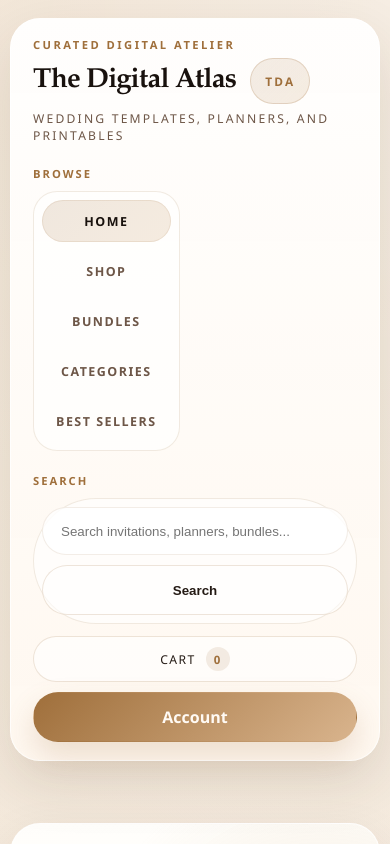
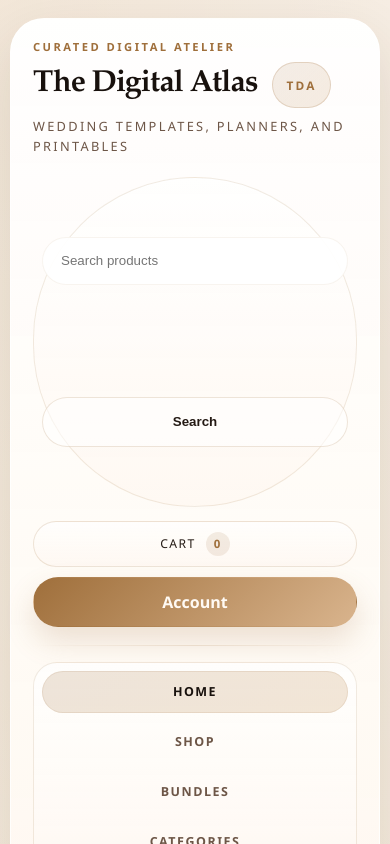
Before and after one commit to testwithmsk-sat/atlas, a Next.js app in the folder atlas-next/: page / in a window 390 px wide. Shown: the top 844 px of the page. Built offline with nearby package versions, Linux system fonts and the light colour scheme.

Commit message:
Refine header layout structure

```diff
--- a/atlas-next/app/globals.css
+++ b/atlas-next/app/globals.css
@@ -58,26 +58,41 @@ img {
   top: 18px;
   z-index: 10;
   margin: 18px 0 32px;
-  padding: 18px 22px;
+  padding: 20px 22px 18px;
   border: 1px solid rgba(255, 255, 255, 0.76);
   border-radius: 34px;
   background:
-    linear-gradient(180deg, rgba(255, 255, 255, 0.86), rgba(255, 248, 240, 0.84)),
+    linear-gradient(180deg, rgba(255, 255, 255, 0.92), rgba(255, 248, 240, 0.86)),
     rgba(255, 251, 245, 0.94);
   backdrop-filter: blur(18px);
   box-shadow: 0 22px 56px rgba(61, 39, 20, 0.12);
 }
 
-.site-header-main {
+.site-header-top,
+.site-header-bottom {
   display: grid;
-  grid-template-columns: minmax(0, 1.15fr) minmax(0, 1fr) minmax(0, 1.2fr);
   align-items: center;
-  gap: 22px;
+}
+
+.site-header-top {
+  grid-template-columns: minmax(0, 1fr) auto;
+  gap: 28px;
+}
+
+.site-header-bottom {
+  padding-top: 16px;
+}
+
+.site-header-divider {
+  height: 1px;
+  margin-top: 18px;
+  background: linear-gradient(90deg, transparent, rgba(159, 111, 59, 0.16), transparent);
 }
 
 .brand-mark {
   display: grid;
-  gap: 6px;
+  gap: 8px;
+  max-width: 28rem;
 }
 
 .brand-kicker {
@@ -97,10 +112,11 @@ img {
 
 .brand-title {
   font-family: var(--font-heading), Georgia, serif;
-  font-size: 1.72rem;
+  font-size: clamp(1.9rem, 3vw, 2.6rem);
   font-weight: 600;
   letter-spacing: -0.03em;
   color: var(--text-strong);
+  line-height: 0.96;
 }
 
 .brand-monogram {
@@ -121,31 +137,18 @@ img {
 
 .brand-subtitle {
   color: var(--muted);
-  font-size: 0.76rem;
+  font-size: 0.8rem;
   text-transform: uppercase;
   letter-spacing: 0.18em;
+  line-height: 1.6;
 }
 
-.header-nav-group,
+.header-utility-row,
 .header-tools {
-  display: grid;
-  gap: 10px;
-}
-
-.header-nav-group {
-  justify-items: center;
-}
-
-.header-group-label {
-  color: var(--accent);
-  font-size: 0.7rem;
-  font-weight: 800;
-  text-transform: uppercase;
-  letter-spacing: 0.18em;
+  display: flex;
 }
 
 .primary-nav,
-.header-actions,
 .header-cta-group,
 .hero-actions,
 .section-heading,
@@ -162,12 +165,14 @@ img {
   padding: 8px;
   border: 1px solid rgba(159, 111, 59, 0.14);
   border-radius: 999px;
-  background: rgba(255, 255, 255, 0.62);
+  background: linear-gradient(180deg, rgba(255, 255, 255, 0.78), rgba(255, 248, 241, 0.72));
   color: var(--muted);
   font-size: 0.78rem;
   font-weight: 600;
   text-transform: uppercase;
   letter-spacing: 0.12em;
+  width: fit-content;
+  margin: 0 auto;
 }
 
 .primary-nav a {
@@ -175,13 +180,14 @@ img {
   align-items: center;
   justify-content: center;
   min-height: 42px;
-  padding: 10px 14px;
+  padding: 10px 16px;
   border-radius: 999px;
   transition: color 160ms ease, transform 160ms ease, background 160ms ease, box-shadow 160ms ease;
+  white-space: nowrap;
 }
 
 .primary-nav a.is-active {
-  background: linear-gradient(135deg, rgba(159, 111, 59, 0.16), rgba(215, 180, 138, 0.26));
+  background: linear-gradient(135deg, rgba(159, 111, 59, 0.18), rgba(215, 180, 138, 0.32));
   color: var(--text-strong);
   box-shadow: inset 0 0 0 1px rgba(159, 111, 59, 0.12);
 }
@@ -246,37 +252,38 @@ img {
   transform: translateX(-50%) translateY(0);
 }
 
-.header-actions {
-  display: grid;
-  gap: 12px;
-  justify-items: end;
+.header-utility-row {
+  align-items: center;
+  justify-content: flex-end;
+  gap: 14px;
+  flex-wrap: wrap;
 }
 
 .header-tools {
-  width: 100%;
-  max-width: 390px;
+  flex: 1 1 330px;
+  max-width: 430px;
 }
 
 .header-cta-group {
   gap: 10px;
-  justify-content: flex-end;
-  flex-wrap: wrap;
+  align-items: center;
+  flex-wrap: nowrap;
 }
 
 .site-search-form,
 .catalog-search-form {
   display: flex;
-  align-items: end;
+  align-items: center;
   gap: 10px;
-  flex-wrap: wrap;
+  flex-wrap: nowrap;
 }
 
 .site-search-form {
-  justify-content: flex-end;
   padding: 8px;
   border: 1px solid rgba(159, 111, 59, 0.14);
   border-radius: 999px;
-  background: rgba(255, 255, 255, 0.68);
+  background: linear-gradient(180deg, rgba(255, 255, 255, 0.78), rgba(255, 248, 241, 0.74));
+  box-shadow: inset 0 1px 0 rgba(255, 255, 255, 0.55);
 }
 
 .site-search-field,
@@ -286,8 +293,8 @@ img {
 }
 
 .site-search-field {
-  min-width: min(100%, 260px);
-  flex: 1 1 260px;
+  min-width: 0;
+  flex: 1 1 auto;
 }
 
 .catalog-search-field {
@@ -320,14 +327,14 @@ img {
   min-height: 48px;
   width: 100%;
   padding: 12px 18px;
-  border: 1px solid rgba(159, 111, 59, 0.12);
+  border: 1px solid rgba(159, 111, 59, 0.08);
   border-radius: 999px;
-  background: rgba(255, 255, 255, 0.82);
+  background: rgba(255, 255, 255, 0.92);
   color: var(--text);
 }
 
 .site-search-input {
-  min-width: min(100%, 240px);
+  min-width: 240px;
 }
 
 .site-search-input:focus,
@@ -339,6 +346,7 @@ img {
 
 .site-search-button {
   min-height: 48px;
+  min-width: 112px;
 }
 
 .nav-pill,
@@ -353,7 +361,7 @@ img {
   min-height: 44px;
   padding: 10px 16px;
   border: 1px solid var(--line);
-  background: rgba(255, 255, 255, 0.6);
+  background: linear-gradient(180deg, rgba(255, 255, 255, 0.74), rgba(255, 248, 241, 0.68));
   font-size: 0.76rem;
   text-transform: uppercase;
   letter-spacing: 0.12em;
@@ -1085,7 +1093,6 @@ img {
 }
 
 @media (max-width: 1080px) {
-  .site-header,
   .hero-section,
   .product-grid,
   .catalog-directory,
@@ -1102,32 +1109,25 @@ img {
     grid-template-columns: 1fr;
   }
 
-  .site-header-main,
   .site-header {
-    border-radius: 30px;
+    padding-bottom: 20px;
   }
 
-  .site-header-main {
+  .site-header-top {
     grid-template-columns: 1fr;
+    gap: 20px;
   }
 
-  .header-nav-group,
-  .header-actions,
   .header-tools {
-    width: 100%;
     max-width: none;
   }
 
-  .header-nav-group {
-    justify-items: start;
-  }
-
-  .header-actions {
-    justify-items: stretch;
+  .header-utility-row {
+    justify-content: stretch;
   }
 
   .primary-nav {
-    justify-content: flex-start;
+    width: 100%;
     flex-wrap: wrap;
   }
 
@@ -1152,24 +1152,19 @@ img {
     display: grid;
   }
 
-  .header-actions,
-  .hero-actions,
-  .section-heading,
-  .site-footer {
-    align-items: start;
-  }
-
-  .header-actions,
+  .header-utility-row,
   .header-cta-group,
   .hero-actions,
   .section-heading {
     flex-direction: column;
+    align-items: stretch;
   }
 
   .primary-nav {
     flex-direction: column;
-    align-items: flex-start;
+    align-items: stretch;
     border-radius: 24px;
+    margin: 0;
   }
 
   .primary-nav a,
@@ -1177,6 +1172,16 @@ img {
   .site-search-form,
   .header-tools {
     width: 100%;
+  }
+
+  .header-utility-row,
+  .site-search-form,
+  .catalog-search-form {
+    flex-wrap: wrap;
+  }
+
+  .site-search-input {
+    min-width: 0;
   }
 
   .nav-dropdown,
--- a/atlas-next/components/site-header.js
+++ b/atlas-next/components/site-header.js
@@ -25,7 +25,7 @@ export function SiteHeader() {
 
   return (
     <header className="site-header">
-      <div className="site-header-main">
+      <div className="site-header-top">
         <Link className="brand-mark" href="/">
           <span className="brand-kicker">Curated Digital Atelier</span>
           <span className="brand-title-row">
@@ -37,29 +37,8 @@ export function SiteHeader() {
           <span className="brand-subtitle">Wedding templates, planners, and printables</span>
         </Link>
 
-        <div className="header-nav-group">
-          <span className="header-group-label">Browse</span>
-          <nav className="primary-nav" aria-label="Primary">
-            {primaryLinks.map((link) => {
-              const isActive = isPrimaryLinkActive(pathname, link.href);
-
-              return (
-                <Link
-                  key={`${link.href}-${link.label}`}
-                  href={link.href}
-                  className={isActive ? "is-active" : undefined}
-                  aria-current={isActive ? "page" : undefined}
-                >
-                  {link.label}
-                </Link>
-              );
-            })}
-          </nav>
-        </div>
-
-        <div className="header-actions">
+        <div className="header-utility-row">
           <div className="header-tools">
-            <span className="header-group-label">Search</span>
             <form className="site-search-form" action="/shop" role="search">
               <label className="site-search-field">
                 <span className="site-search-label">Search products</span>
@@ -67,7 +46,7 @@ export function SiteHeader() {
                   className="site-search-input"
                   type="search"
                   name="q"
-                  placeholder="Search invitations, planners, bundles..."
+                  placeholder="Search products"
                   autoComplete="off"
                 />
               </label>
@@ -88,6 +67,27 @@ export function SiteHeader() {
           </div>
         </div>
       </div>
+
+      <div className="site-header-divider" aria-hidden="true"></div>
+
+      <div className="site-header-bottom">
+        <nav className="primary-nav" aria-label="Primary">
+          {primaryLinks.map((link) => {
+            const isActive = isPrimaryLinkActive(pathname, link.href);
+
+            return (
+              <Link
+                key={`${link.href}-${link.label}`}
+                href={link.href}
+                className={isActive ? "is-active" : undefined}
+                aria-current={isActive ? "page" : undefined}
+              >
+                {link.label}
+              </Link>
+            );
+          })}
+        </nav>
+      </div>
     </header>
   );
 }
```
